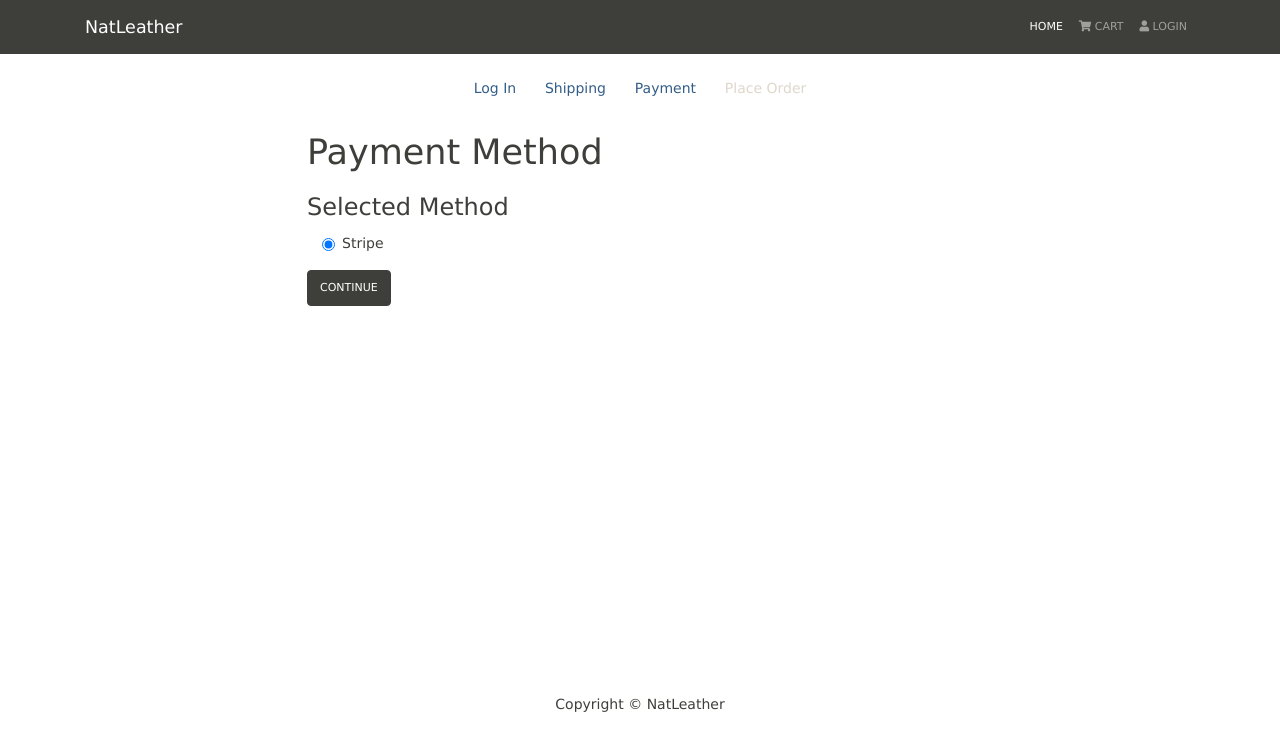
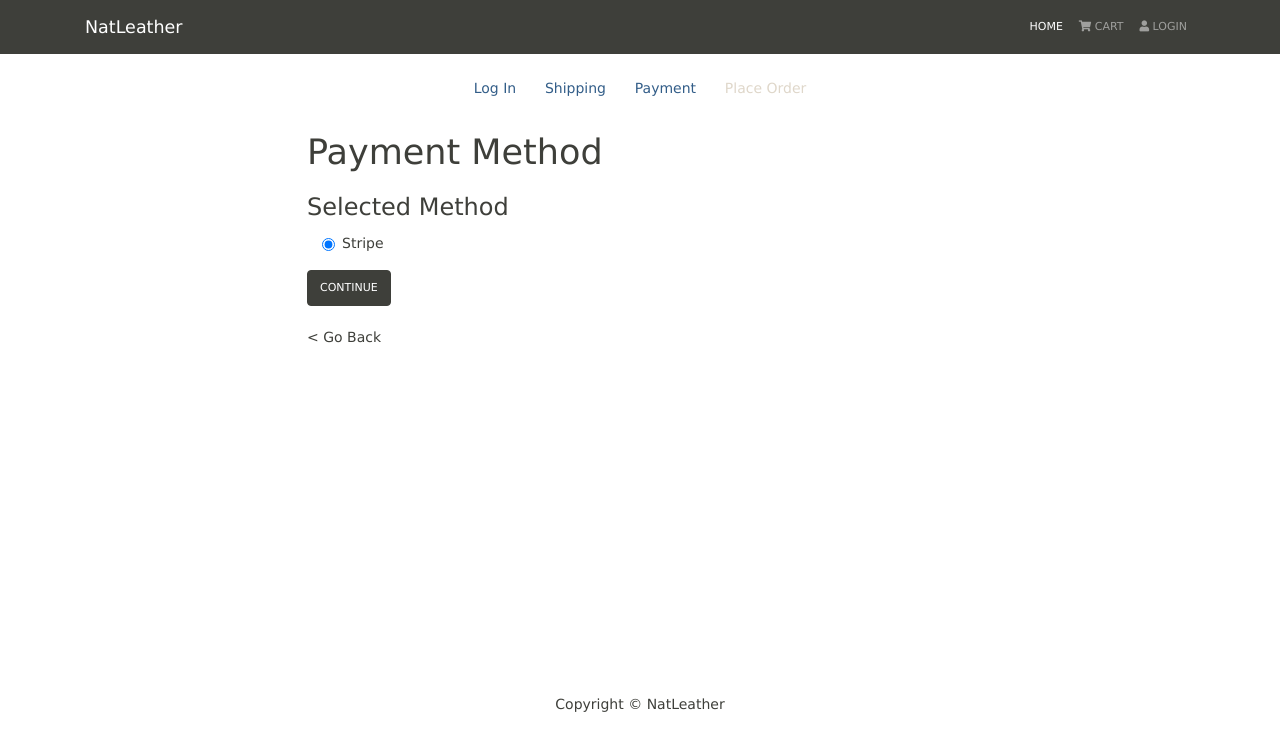
Before and after one commit to akaaariii/mern-e-commerce, a React (Create React App) app in the folder frontend/: page /payment in a window 1280 px wide. Shown: the top 750 px of the page. Built offline with nearby package versions, Linux system fonts and the light colour scheme; no server answers.

Commit message:
added return link

```diff
--- a/frontend/src/pages/Cartpage.jsx
+++ b/frontend/src/pages/Cartpage.jsx
@@ -80,8 +80,6 @@ const Cartpage = ({ match, location, history, auth }) => {
                       </button>
                     </Col>
                   </Row>
-                  <br />
-                  <Link to="/" className="text-dark">&lt; Continue Shopping</Link>
                 </ListGroup.Item>
               ))}
             </ListGroup>
@@ -103,6 +101,8 @@ const Cartpage = ({ match, location, history, auth }) => {
           </Card>
         </Col>
       </Row>
+      <br />
+      {!(cartItems.length === 0) && <Link to="/" className="text-dark">&lt; Continue Shopping</Link>}
     </>
   )
 }
--- a/frontend/src/pages/Paymentpage.jsx
+++ b/frontend/src/pages/Paymentpage.jsx
@@ -1,4 +1,5 @@
 import React, { useState } from 'react';
+import { Link } from 'react-router-dom'
 import { useDispatch, useSelector } from 'react-redux';
 import { Form } from 'react-bootstrap';
 import { savePaymentMethod } from '../actions';
@@ -36,6 +37,9 @@ const Paymentpage = ({ history }) => {
         </Form.Group>
 
         <button className="btn btn-dark" type="submit">Continue</button>
+
+        <br /><br />
+        <Link to="/shipping" className="text-dark">&lt; Go Back</Link>
       </Form>
     </>
   )
--- a/frontend/src/pages/PlaceOrderpage.jsx
+++ b/frontend/src/pages/PlaceOrderpage.jsx
@@ -79,6 +79,7 @@ const PlaceOrderpage = () => {
           </Card>
         </Col>
       </Row>
+      <Link to="/payment" className="text-dark">&lt; Go Back</Link>
     </>
   )
 }
```
